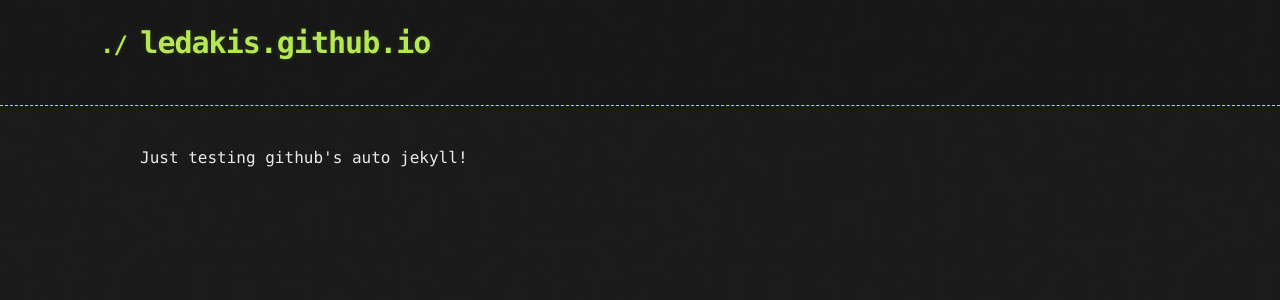
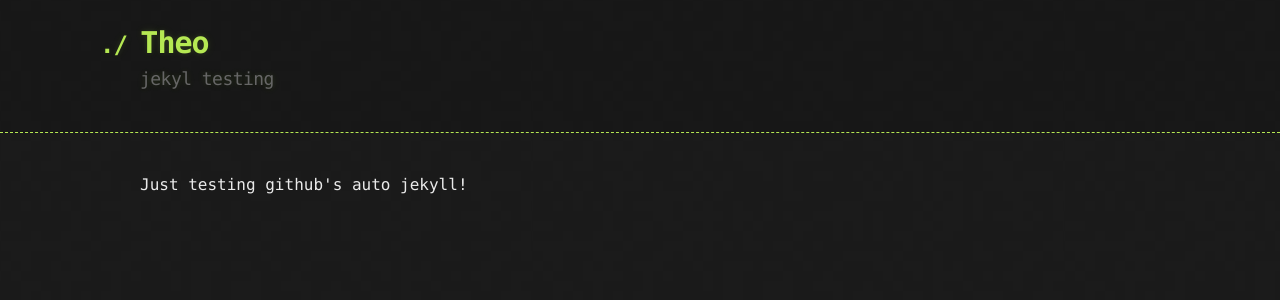
Before and after one commit to ledakis/ledakis.github.io, a Jekyll site: the page built from index.html, in a window 1280 px wide. Shown: the top 300 px of the page. Built offline with Jekyll 4.4.1, drawn with Linux system fonts in a browser that asks for light colours; the repository's description, which GitHub fills in, is left out.

Commit message:
vars changed

```diff
--- a/_config.yml
+++ b/_config.yml
@@ -1,3 +1,5 @@
+  title: Theo
+  description: jekyl testing
   name: Theo
   markdown: kramdown
   permalink: /blog/:year/:month/:day/:title
--- a/index.html
+++ b/index.html
@@ -1,6 +1,6 @@
 ---
 layout: default
-title: Test
+title: Theo
 ---
 <div class="blurb">
 	<p>Just testing github's auto jekyll!</a></p>
```
